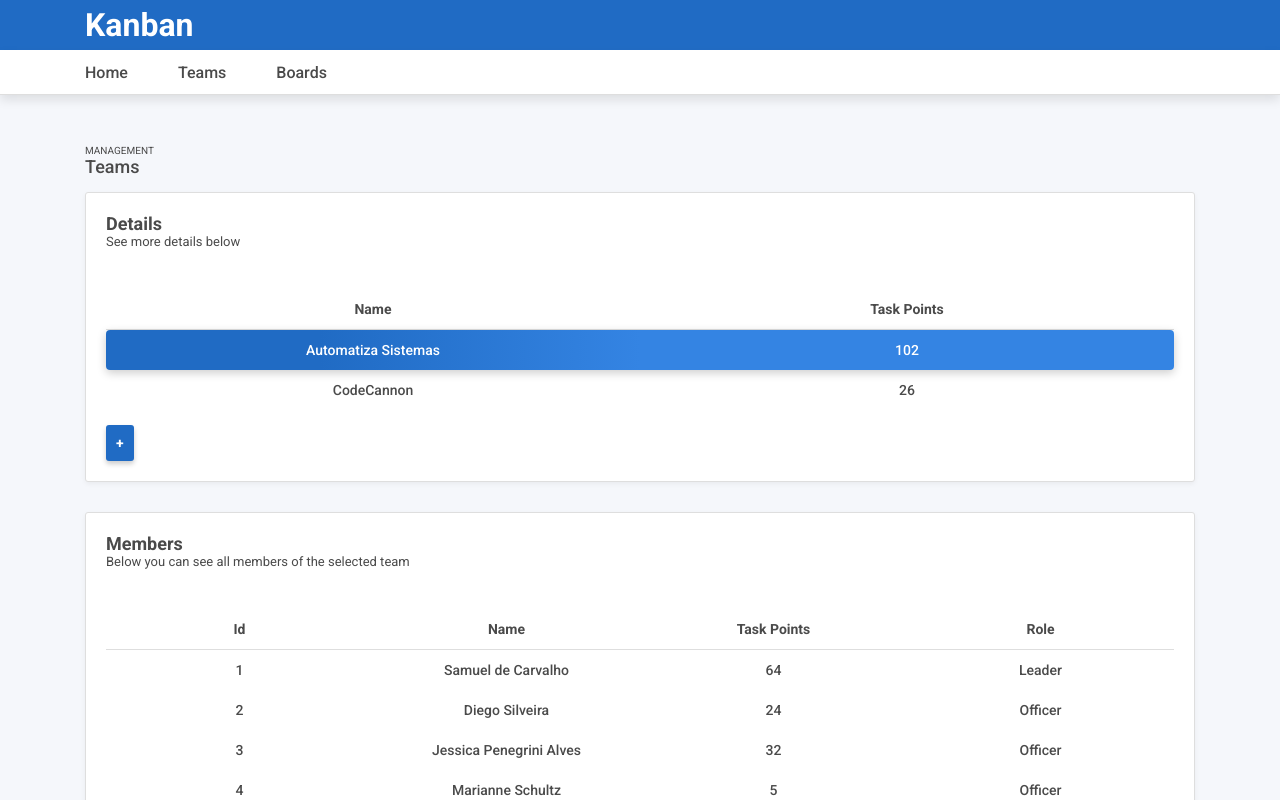
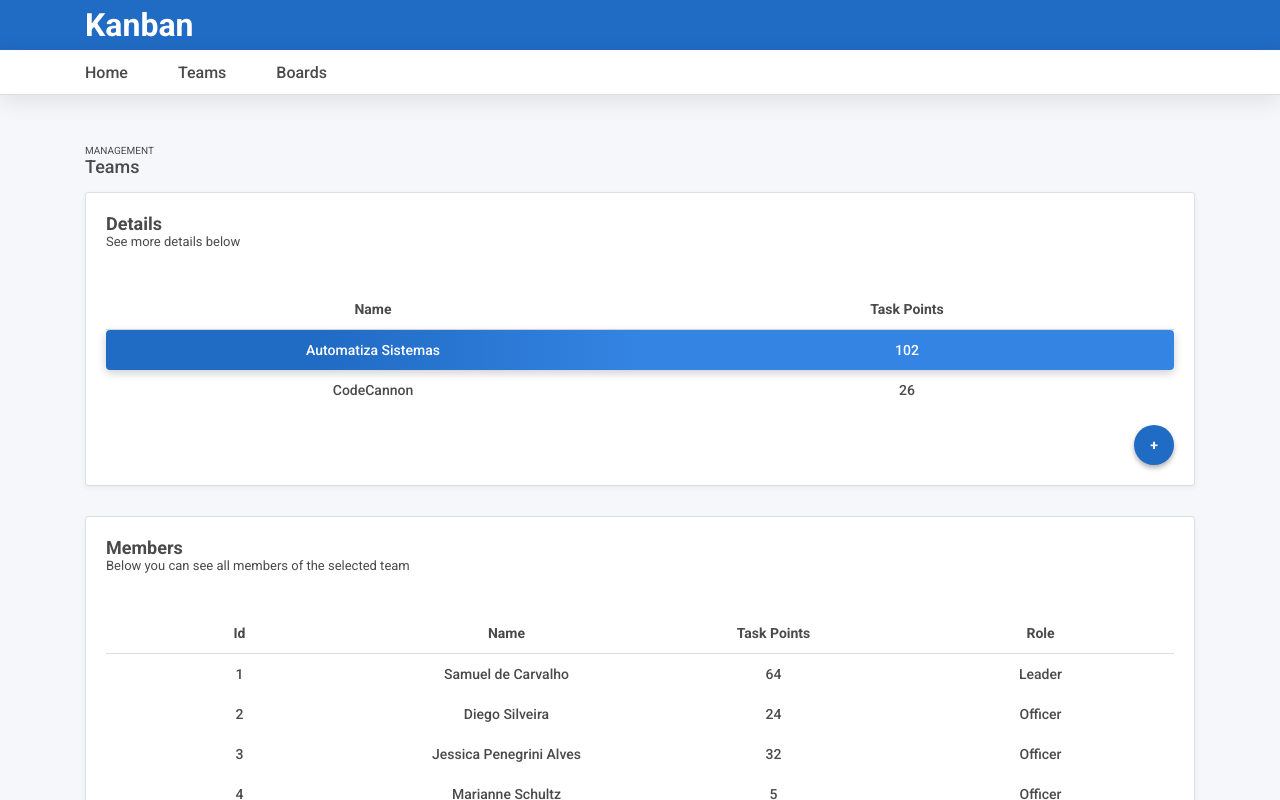
Before and after one commit to samueldcarvalho/Training.ProjectKanban, a Next.js app in the folder src/Web/Training.Kanban.UI/kanban-web-ui/: page /teams in a window 1280 px wide. Shown: the top 800 px of the page. Built offline with nearby package versions, Linux system fonts and the light colour scheme.

Commit message:
Estilização de modais

```diff
--- a/src/Web/Training.Kanban.UI/kanban-web-ui/src/styles/globals.css
+++ b/src/Web/Training.Kanban.UI/kanban-web-ui/src/styles/globals.css
@@ -21,6 +21,12 @@
   --color-grey-02 : #BBBBBB;
   --color-grey-03 : #999999;
   --color-grey-04 : #777777;
+
+  --color-danger-01: #ff365e;
+  --color-danger-02: #d42649;
+  --color-danger-02: #b3223f;
+
+
 }
 
 html{
--- a/src/Web/Training.Kanban.UI/kanban-web-ui/src/styles/main-module.css
+++ b/src/Web/Training.Kanban.UI/kanban-web-ui/src/styles/main-module.css
@@ -48,7 +48,7 @@
   background-color: var(--color-bg-secundary);
   height: 45px;
   border-bottom: 1px solid var(--color-border-primary);
-  box-shadow: 0 5px 10px rgba(0, 0, 0, 0.1);
+  box-shadow: 0 5px 25px rgba(0, 0, 0, 0.1);
 }
 
 .kb-submenu-header div{
--- a/src/Web/Training.Kanban.UI/kanban-web-ui/src/styles/teams-module.css
+++ b/src/Web/Training.Kanban.UI/kanban-web-ui/src/styles/teams-module.css
@@ -17,8 +17,23 @@
   }
 
 .kb-teams-top{
+    position: relative;
     margin-bottom: 30px;
 }
+
+.kb-teams-top-footer{
+    display: flex;
+    flex-flow: row nowrap;
+    justify-content: flex-end;
+    margin-top: 15px;
+}
+
+.kb-teams-top-footer .kb-fly-button{
+    position: static;
+    margin: 0;
+}
+
+
 
 .kb-table-row-selected{
     background: linear-gradient(90deg, var(--color-primary) 20%, var(--color-primary-alert) 50%) ;
@@ -38,28 +53,46 @@
     border-radius: 0px;
 }
 
-.kb-teams-top-body button{
-    position: absolute;
-    right: 0px;
-    bottom: 0px;
-
-    margin-right: 25px;
-    margin-bottom: 15px;
-
-    height: 45px;
-    width: 45px;
-    border-radius: 23px;
-
-    box-shadow: 0px 5px 10px rgba(0, 0, 0, 0.3);
-
-    z-index: 5;
-}
 
 .kb-teams-top-body button:hover{
     box-shadow: 0px 9px 15px rgba(0, 0, 0, 0.3);
     transform: translateY(-2px);
 }
 
-.kb-teams-modal-new-team{
+.kb-new-team-footer{
+    display: flex;
+    flex-flow: row nowrap;
+    justify-content: center;
+    align-items: flex-end;
 
+    margin-top: 25px;
 }
+
+.kb-teams-body{
+    position: relative;
+}
+
+.kb-fly-button{
+    position: absolute;
+    right: 0px;
+    bottom: 0px;
+
+    margin-right: 15px;
+    margin-bottom: 15px;
+
+    height: 40px;
+    width: 40px;
+    border-radius: 20px;
+
+    box-shadow: 0px 3px 5px rgba(0, 0, 0, 0.3);
+
+    z-index: 5;
+}
+
+.kb-fly-button:hover {
+    box-shadow: 0px 5px 7px rgba(0, 0, 0, 0.3);
+}
+
+.kb-fly-button:active {
+    box-shadow: 0px 2px 5px rgba(0, 0, 0, 0.3);
+}
```
